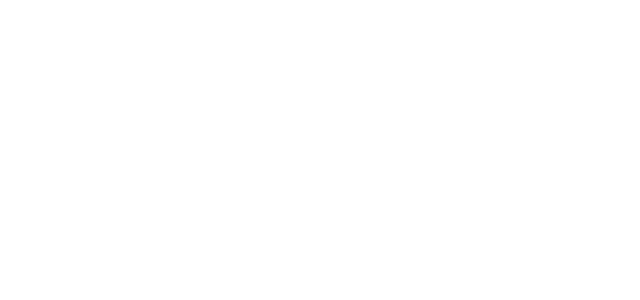
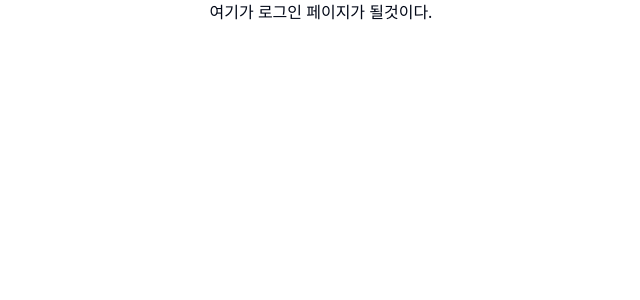
Before and after one commit to snkchan/mobi-todo-v1.0, a React (Vite) app in the folder mobi-todo-shadcn/: page / in a window 1280 px wide. Shown: the top 300 px of the page, without its empty margins (319-959 px from the left). Built offline with nearby package versions, Linux system fonts and the light colour scheme.

Commit message:
feat : 초기 router경로설정

```diff
--- /dev/null
+++ b/mobi-todo-shadcn/src/lib/react-router-dom/index.ts
@@ -0,0 +1,4 @@
+import Layout from './layout'
+import router from './router'
+
+export { Layout, router }
--- /dev/null
+++ b/mobi-todo-shadcn/src/lib/react-router-dom/layout.tsx
@@ -0,0 +1,13 @@
+import { Outlet } from "react-router-dom"
+
+const Layout = () => {
+  return (
+    <div className="flex h-full w-full items-center justify-center">
+      <div className="flex h-full w-[150rem] flex-col items-center justify-start ">
+        <Outlet />
+      </div>
+    </div>
+  )
+}
+
+export default Layout
--- /dev/null
+++ b/mobi-todo-shadcn/src/lib/react-router-dom/router.tsx
@@ -0,0 +1,21 @@
+import { createBrowserRouter } from "react-router-dom"
+import Layout from "./layout"
+// import { Landing, Login, PostOrEdit, Signup, Todo } from '../../pages'
+// import { PAGE } from '../../consts/system'
+
+const router = createBrowserRouter([
+  {
+    path: "/",
+    element: <Layout />,
+    children: [
+      { path: "/", element: <h1>여기가 로그인 페이지가 될것이다.</h1> },
+      // { path: '/', element: <Landing /> },
+      // { path: PAGE.SIGNIN, element: <Login /> },
+      // { path: PAGE.SIGNUP, element: <Signup /> },
+      // { path: PAGE.TODO, element: <Todo /> },
+      // { path: PAGE.POST, element: <PostOrEdit /> },
+    ],
+  },
+])
+
+export default router
--- a/mobi-todo-shadcn/src/main.tsx
+++ b/mobi-todo-shadcn/src/main.tsx
@@ -1,7 +1,11 @@
 import React from "react"
 import ReactDOM from "react-dom/client"
 import "./index.css"
+import { RouterProvider } from "react-router-dom"
+import { router } from "./lib/react-router-dom"
 
 ReactDOM.createRoot(document.getElementById("root")!).render(
-  <React.StrictMode></React.StrictMode>
+  <React.StrictMode>
+    <RouterProvider router={router} />
+  </React.StrictMode>,
 )
```
